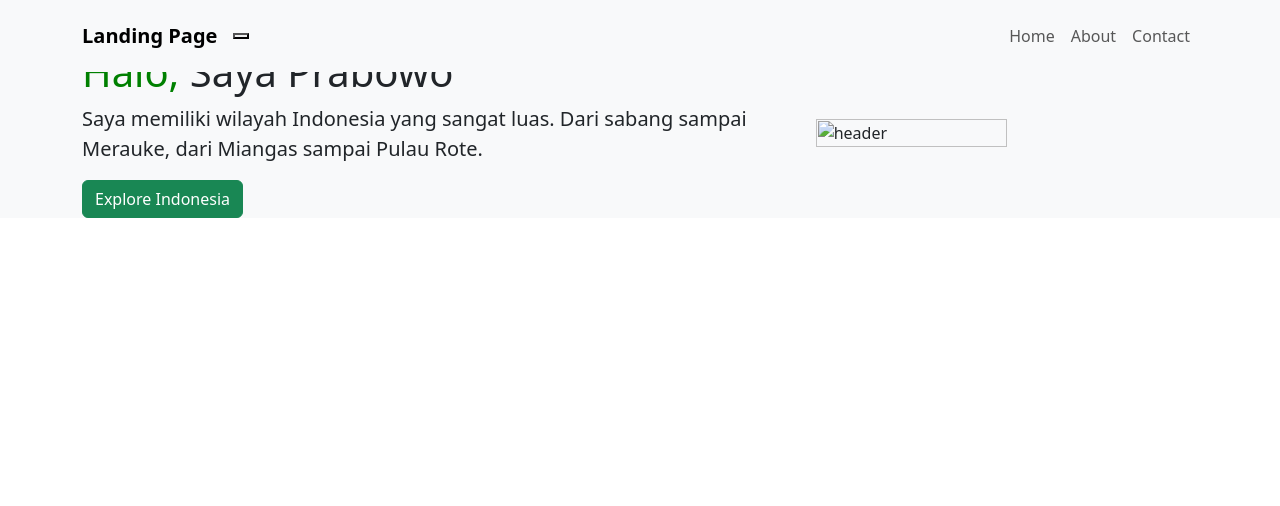
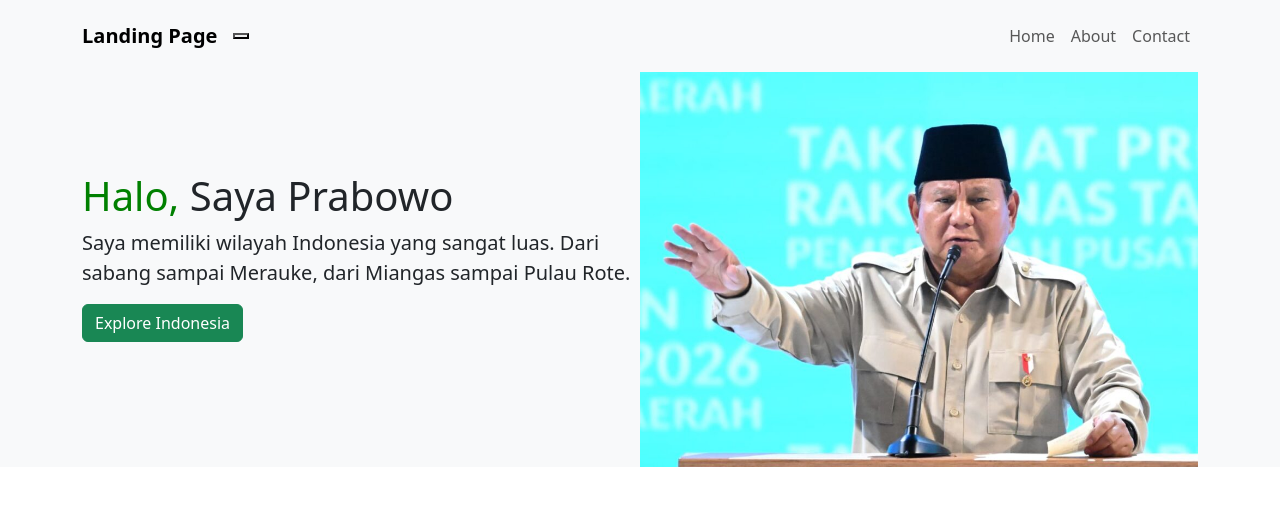
Before and after one commit to kiaratazkia/portofolio-kiara-tazkia, a plain HTML site: page index.html in a window 1280 px wide. Drawn offline with nearby package versions, Linux system fonts and the light colour scheme.

Commit message:
Update index.html

```diff
--- a/index.html
+++ b/index.html
@@ -46,7 +46,7 @@
               </button>
             </a>
           </div>
-          <img class="img-fluid w-50 d-none d-sm-block" src="img/prabowo.jpeg" alt="header">
+          <img class="img-fluid w-50 d-none d-sm-block" src="prabowo.jpeg" alt="header">
         </div>
       </div>
     </section>
```
